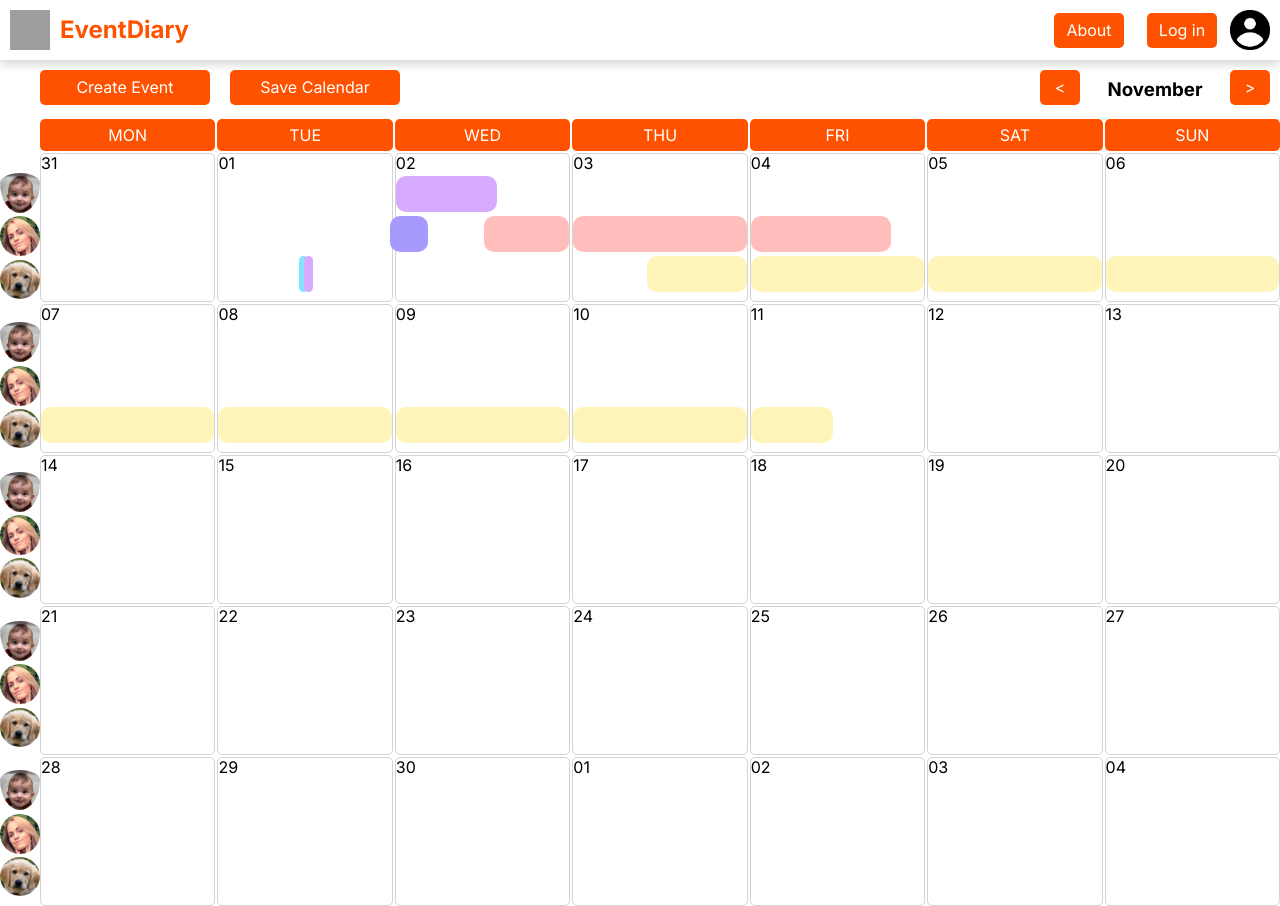
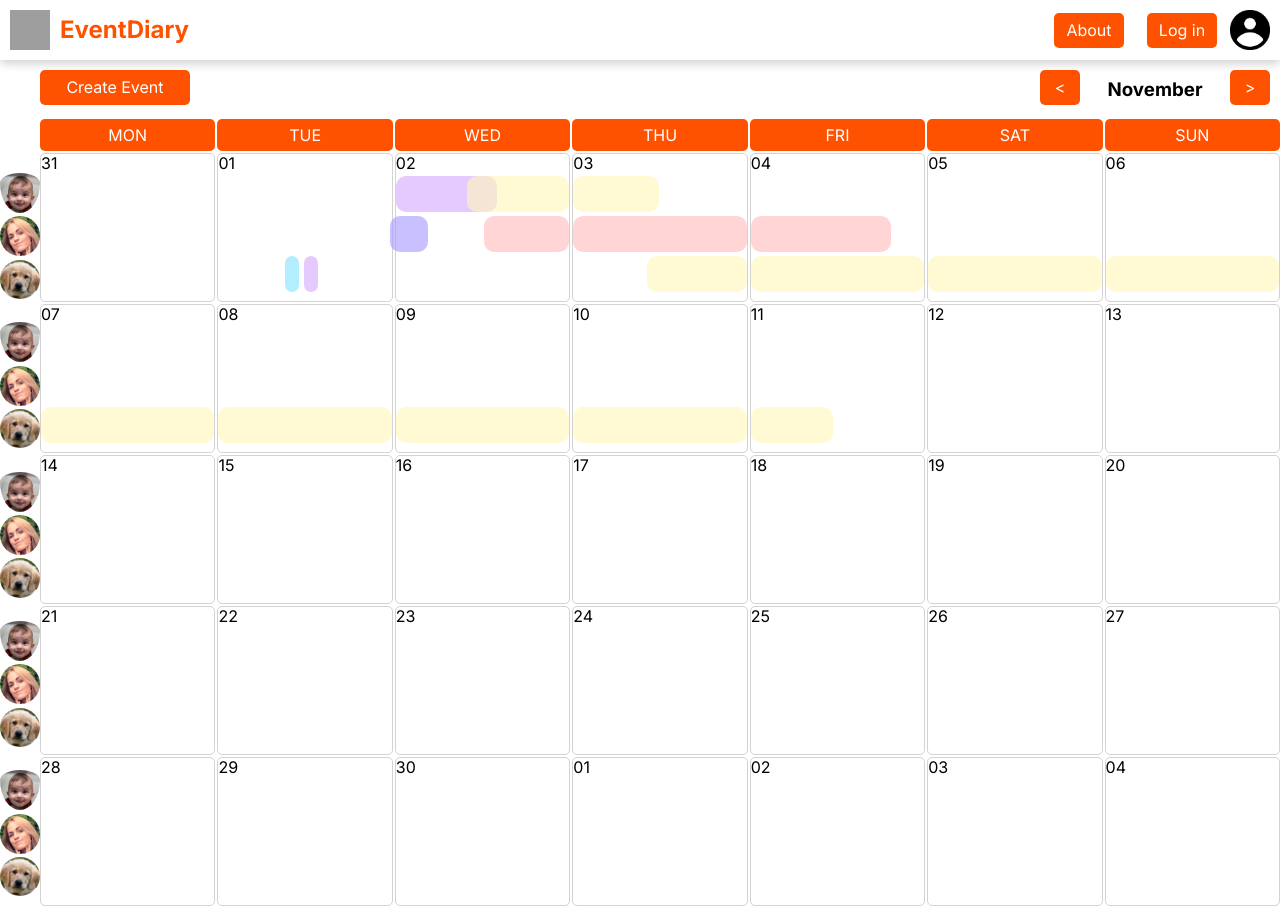
Before and after one commit to PiotrWojcik97/PHPLearn, a React (Vite) app in the folder src/front/vite-project/: page / in a window 1280 px wide. Built offline with nearby package versions, Linux system fonts and the light colour scheme; grey boxes are pictures that could not be loaded.

Commit message:
half-working adding events visualization

```diff
--- a/src/front/vite-project/src/App.jsx
+++ b/src/front/vite-project/src/App.jsx
@@ -12,7 +12,11 @@ export default function App() {
     const [modal, setModal] = React.useState(false);
     const [modalEvent, setModalEvent] = React.useState(false);
     const [currentMonth, setCurrentMonth] = React.useState(getMonth(globals.currentMonthIndex - 1))
-    const eventArray = calculateEventTable(exampleData)
+    const [eventArray, setEventArray] = React.useState(calculateEventTable(exampleData))
+
+    function notifyEventUpdate() {
+        setEventArray(calculateEventTable(exampleData))
+    }
 
     function changeMonth(event) {
         const {name} = event.target
@@ -29,7 +33,6 @@ export default function App() {
     }
 
     function toggleEventModal() {
-        console.log("Modal clicked!")
         setModalEvent(prevEventModal => !prevEventModal)
     }
 
@@ -46,7 +49,7 @@ export default function App() {
                     toggleEventModal={toggleEventModal}
                     />
                 {modal && <Modal toggleModal={toggleModal} />}
-                {modalEvent && <ModalEvent toggleModal={toggleEventModal} />}
+                {modalEvent && <ModalEvent toggleModal={toggleEventModal} notifyEventUpdate={notifyEventUpdate} />}
             </div>
     )
 }
--- a/src/front/vite-project/src/components/Day.jsx
+++ b/src/front/vite-project/src/components/Day.jsx
@@ -8,12 +8,8 @@ export default function Day(props) {
             return props.userEventArray[userNum]
     }
 
-    function handleClick(event) {
-        // console.log("Clicked!")
-    }
-
     return (
-        <div className='tile-div' onClick={handleClick}>
+        <div className='tile-div'>
             <span>{props.day.format('DD')}</span>
             <div>
                 <EventLine eventArray={getEventArray(0)} maxWidth={100} />
--- a/src/front/vite-project/src/components/Event.jsx
+++ b/src/front/vite-project/src/components/Event.jsx
@@ -13,7 +13,7 @@ export default function Event(props) {
     function calculateEventWidth() {
         let width = 0
         if(isDurationEventSmall()) {
-            width = 5
+            width = 8
         }
         else {
             width = 100*(props.endPos-props.startPos)
--- a/src/front/vite-project/src/components/Modal.jsx
+++ b/src/front/vite-project/src/components/Modal.jsx
@@ -14,7 +14,6 @@ export default function Modal(props) {
 
     function handleSubmit(event) {
         event.preventDefault()
-        console.log(formData)
     }
 
     function handleFormChange(event) {
--- a/src/front/vite-project/src/components/ModalEvent.jsx
+++ b/src/front/vite-project/src/components/ModalEvent.jsx
@@ -3,7 +3,8 @@ import { allowedColors, smallImagesArray } from "../utils/utils";
 import "../styles/Modal.css";
 import ColorBox from "./ColorBox";
 import UserBubble from "./UserBubble";
-
+import globals from "../utils/globals";
+import exampleData from "../utils/data";
 /**
  * Modal class representing Create Event Popup
  * @param {toggleModal} props
@@ -51,7 +52,6 @@ export default function ModalEvent(props) {
     }
 
     function handleUserBubbleClick(userBubbleID) {
-        console.log(userBubbleID)
         setFormData(prevFormData => ({
             ...prevFormData,
             userID: userBubbleID
@@ -59,7 +59,7 @@ export default function ModalEvent(props) {
     }
 
     // returns true if everything is ok
-    function validateForm() {
+    function _validateForm() {
         if(!formData.startDate) {
             setErrorMessage("Start date cannot be empty")
             return false
@@ -86,11 +86,36 @@ export default function ModalEvent(props) {
         return true
     }
 
+    function _areStartDateAndEndDateInCurrentMonth(currentMonth) {
+        const startMonth = new Date(formData.startDate).getMonth() + 1
+        const endMonth = new Date(formData.endDate).getMonth() + 1
+        if(currentMonth == startMonth && currentMonth == endMonth)
+            return true
+        return false
+    }
+
     function handleSubmit(event) {
         event.preventDefault()
-        console.log(formData)
-        if(validateForm()){
-            // TODO: append
+        if(_validateForm()){
+            if(_areStartDateAndEndDateInCurrentMonth(globals.currentMonthIndex)) {
+                const data = {
+                    _id: 0,
+                    user_id: formData.userID,
+                    name: formData.name,
+                    start_date: formData.startDate,
+                    end_date: formData.endDate,
+                    short_description: formData.shortDescription,
+                    long_description: formData.longDescription,
+                    img: "img url",
+                    event_type: formData.eventType
+                }
+                exampleData.data.push(data)
+                // sent data to database with async here
+            }
+            else {
+                // divide algorithm from utils here
+            }
+            props.notifyEventUpdate()
         }
     }
 
--- a/src/front/vite-project/src/components/Month.jsx
+++ b/src/front/vite-project/src/components/Month.jsx
@@ -44,7 +44,6 @@ export default function Month(props) {
     <div>
       <div className='month-name'>
         <button id="calendar-button-create" onClick={props.toggleEventModal}>Create Event</button>
-        <button id="calendar-button-save" >Save Calendar</button>
         <button id="calendar-button-left" name="decrement" onClick={props.changeMonth}>{parse(lt)}</button>
         <h3>{props.month[2][1].format("MMMM")}</h3>
         <button id="calendar-button-right" name="increment" onClick={props.changeMonth}>{parse(gt)}</button>
--- a/src/front/vite-project/src/styles/Month.css
+++ b/src/front/vite-project/src/styles/Month.css
@@ -62,12 +62,7 @@
 
 #calendar-button-create {
     margin: 10px;
-    width: 170px;
+    width: 150px;
     margin-left: 40px;
+    margin-right: auto;
 }
-
-#calendar-button-save {
-    margin: 10px;
-    margin-right: auto;
-    width: 170px;
-}
--- a/src/front/vite-project/src/utils/data.js
+++ b/src/front/vite-project/src/utils/data.js
@@ -48,8 +48,8 @@ const exampleData = { data :
             _id: 4,
             user_id: 2,
             name: "event 3",
-            start_date: "2022-12-01T12:12:00.000Z",
-            end_date: "2022-12-01T12:12:00.000Z",
+            start_date: "2022-12-01T10:12:00.000Z",
+            end_date: "2022-12-01T10:12:00.000Z",
             short_description: "Lorem ipsum dolor",
             long_description: "Lorem ipsum dolor sit amet consectetur adipisicing elit. Illo sunt tempora labore repudiandae aspernatur accusantium harum expedita placeat in mollitia! Explicabo, ratione! Nulla eos reprehenderit alias laboriosam aperiam harum provident, unde totam quo culpa cum ipsam magni nostrum ea tempora.",
             img: "img url",
@@ -66,6 +66,17 @@ const exampleData = { data :
             img: "img url",
             event_type: 4
         },
+        {
+            _id: 6,
+            user_id: 0,
+            name: "event 3",
+            start_date: "2022-12-02T10:52:00.000Z",
+            end_date: "2022-12-03T12:52:00.000Z",
+            short_description: "Lorem ipsum dolor",
+            long_description: "Lorem ipsum dolor sit amet consectetur adipisicing elit. Illo sunt tempora labore repudiandae aspernatur accusantium harum expedita placeat in mollitia! Explicabo, ratione! Nulla eos reprehenderit alias laboriosam aperiam harum provident, unde totam quo culpa cum ipsam magni nostrum ea tempora.",
+            img: "img url",
+            event_type: 2
+        },
     ]
 }
 export default exampleData
--- a/src/front/vite-project/src/utils/utils.js
+++ b/src/front/vite-project/src/utils/utils.js
@@ -100,11 +100,11 @@ export function calculateEventTable(data){
 }
 
 export const allowedColors = [
-    "#A79AFF",
-    "#FFBEBC",
-    "#FFF5BA",
-    "#85E3FF",
-    "#D5AAFF",
+    "#A79AFF9F",
+    "#FFBEBC9F",
+    "#FFF5BA9F",
+    "#85E3FF9F",
+    "#D5AAFF9F",
 ]
 
 export const smallImagesArray = [
```
